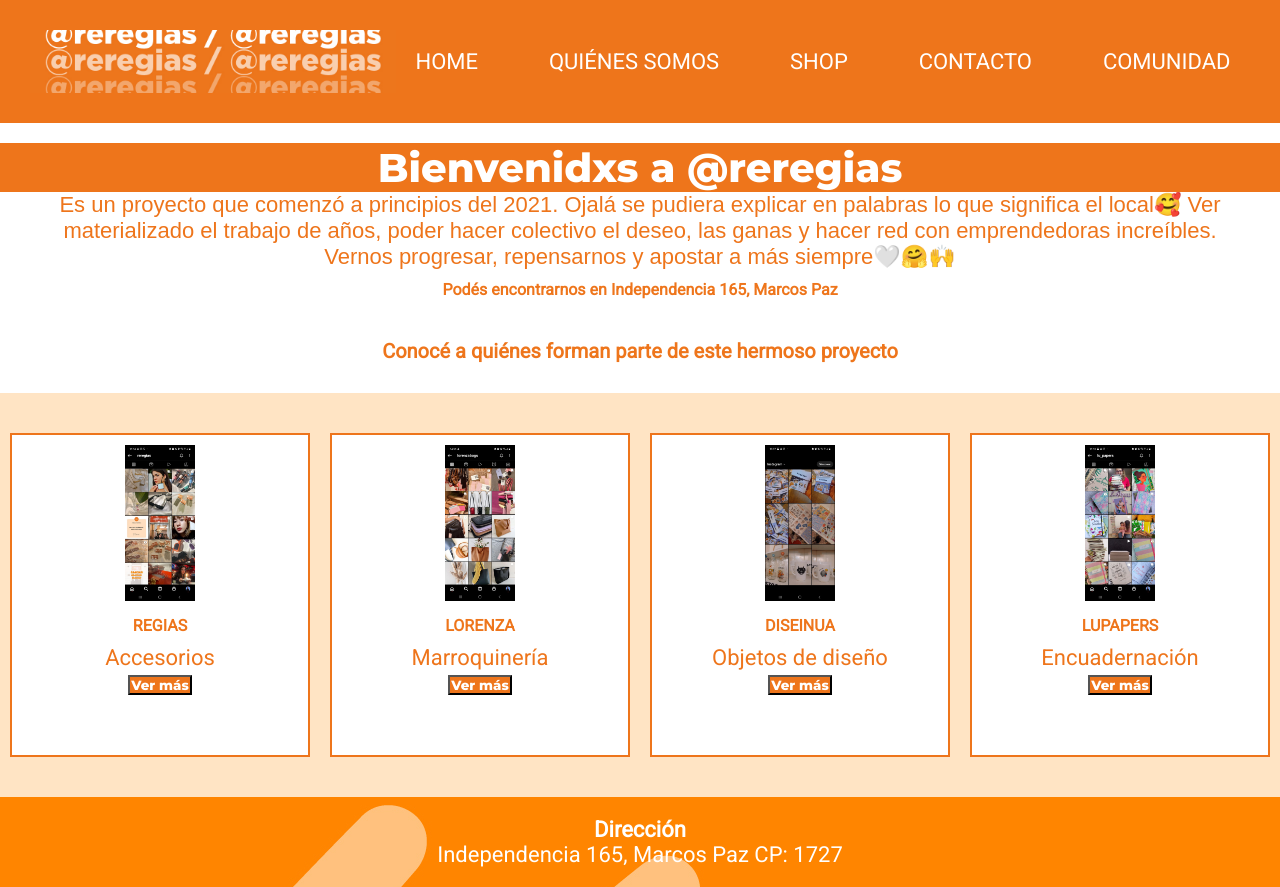
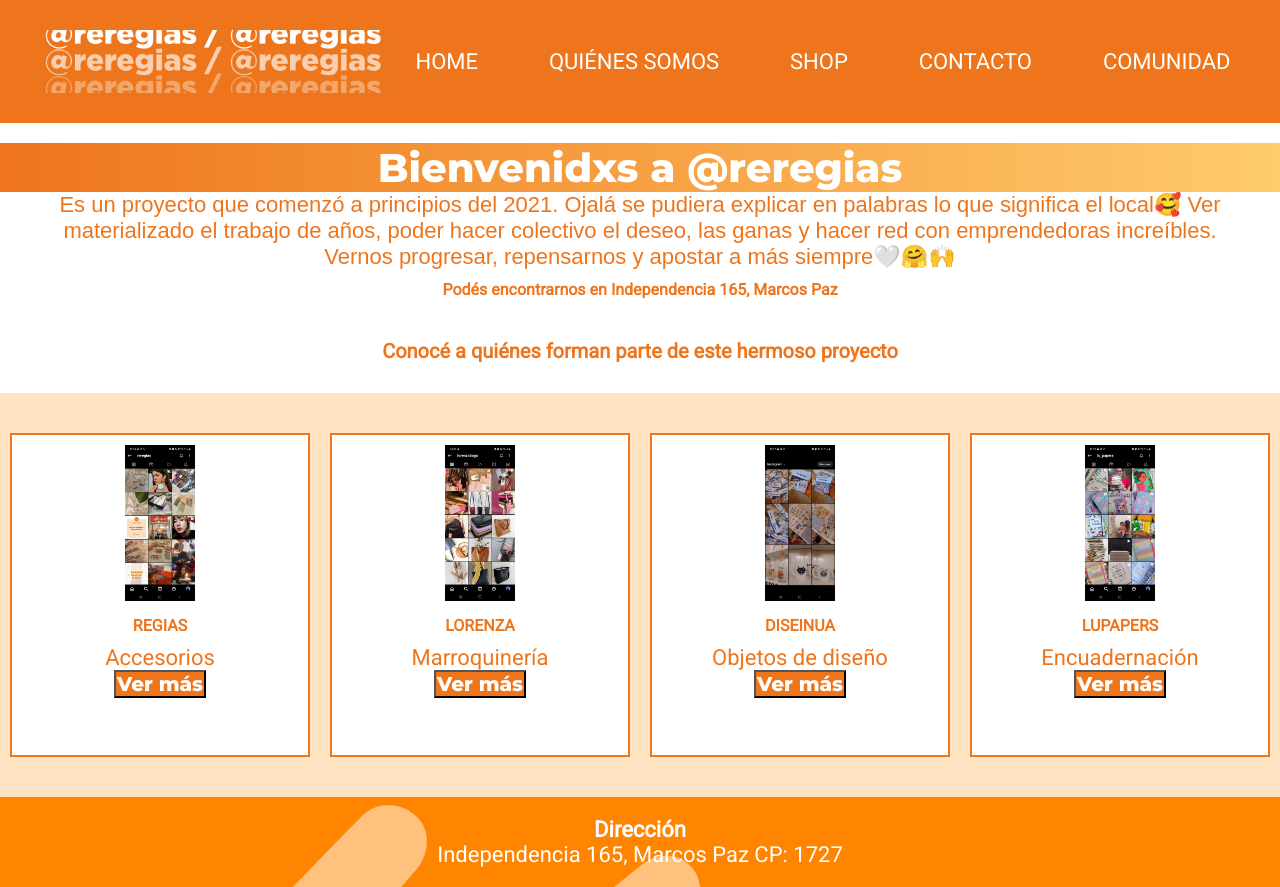
Before and after one commit to marianamartha/reregias, a plain HTML site: page index.html in a window 1280 px wide. Drawn offline with Linux system fonts and the light colour scheme.

Commit message:
agregué gradiente y transición

```diff
--- a/estilos/estilos.css
+++ b/estilos/estilos.css
@@ -8,7 +8,7 @@ padding:0;}
     h1{text-align: center;
     font-size: 40px;
     font-family: 'Montserrat', sans-serif;
-    background-color:#ee751b;
+    background-image: linear-gradient(to right, #ee751b , rgb(255, 203, 107));
     color:white;
 
       }
@@ -71,6 +71,7 @@ padding:0;}
         list-style: none;
        gap:2rem;
        justify-content: space-around;
+
       }
 
       .contenedormenu img {
@@ -137,6 +138,7 @@ padding:0;}
     width: 100px;} */
 
 
+
 label {
     line-height: 1.4;
     font-size: 16px;
@@ -147,6 +149,7 @@ label {
     outline: none;
     text-decoration: none;
     padding: 2px 1px 0;
+
   }
 
   a:link {
@@ -160,11 +163,13 @@ label {
   a:focus {
     border-bottom: 1px solid;
     background: wheat;
+    font-size: 24px;
   }
 
   a:hover {
     border-bottom: 1px solid;
     background: white;
+
   }
 
   a:active {
@@ -192,8 +197,9 @@ footer{
 
 .ver {
   font-family: 'Montserrat', sans-serif;
+  font-size: 20px;
   background-color:#ee751b;
-
+  transition: all 2s;
 }
 
 .comunidad{
```
